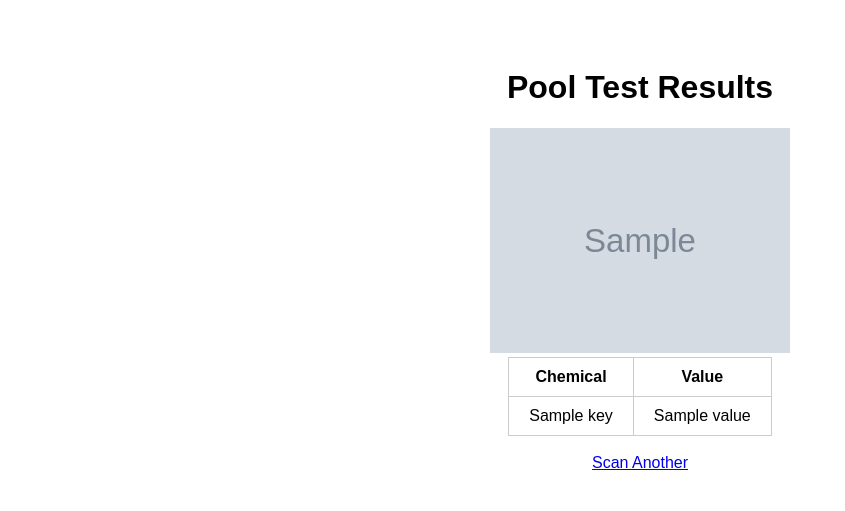
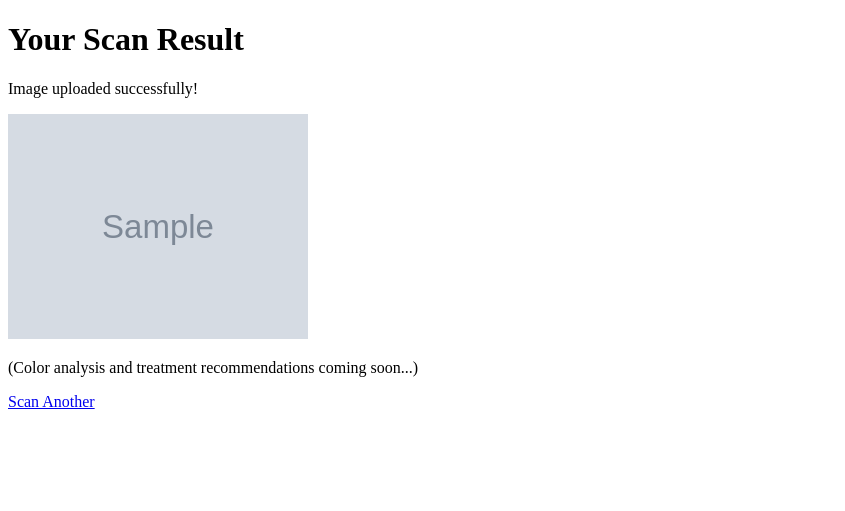
Before and after one commit to CODEREaDer24/Bc, a Flask app: template templates/report.html in a window 1280 px wide. Shown: the top 511 px of the page, without its empty margins (0-845 px from the left). Run offline with Flask 2, Linux system fonts and the light colour scheme; the template is opened without the code that fills it: most values are stand-ins (such as "Sample title", 1, 10 or a date in 2020); grey boxes marked "Sample" are stand-in pictures.

Commit message:
Update report.html

```diff
--- a/templates/report.html
+++ b/templates/report.html
@@ -1,35 +1,13 @@
 <!DOCTYPE html>
-<html lang="en">
+<html>
 <head>
-  <meta charset="UTF-8">
-  <title>Test Strip Results</title>
-  <style>
-    body { font-family: Arial, sans-serif; text-align: center; padding: 40px; }
-    table { margin: 0 auto; border-collapse: collapse; }
-    td, th { padding: 10px 20px; border: 1px solid #ccc; }
-  </style>
+    <title>Scan Report</title>
 </head>
 <body>
-  <h1>Pool Test Results</h1>
-
-  {% if image_path %}
-    <img src="{{ image_path }}" alt="Uploaded Image" width="300">
-  {% endif %}
-
-  <table>
-    <tr>
-      <th>Chemical</th>
-      <th>Value</th>
-    </tr>
-    {% for key, value in result.items() %}
-    <tr>
-      <td>{{ key }}</td>
-      <td>{{ value }}</td>
-    </tr>
-    {% endfor %}
-  </table>
-
-  <br>
-  <a href="/">Scan Another</a>
+    <h1>Your Scan Result</h1>
+    <p>Image uploaded successfully!</p>
+    <img src="{{ image_url }}" alt="Uploaded Test Strip" style="max-width: 300px;">
+    <p>(Color analysis and treatment recommendations coming soon...)</p>
+    <a href="/">Scan Another</a>
 </body>
 </html>
```
